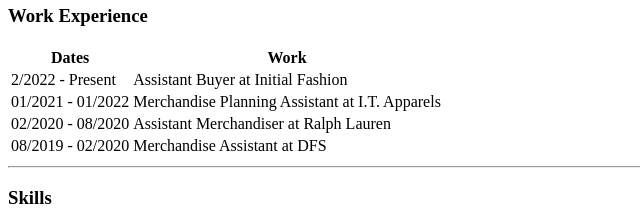
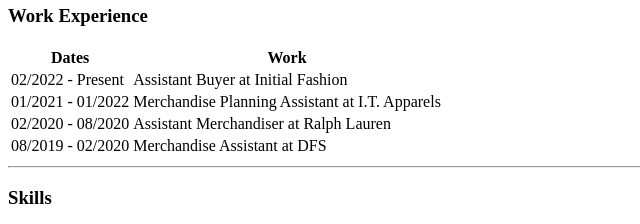
Before and after one commit to leohonlmc/CV, a plain HTML site: page index.html in a window 1280 px wide. Shown: the part 535-759 px from the top of the page, 0-640 px from the left. Drawn offline with Linux system fonts and the light colour scheme.

Commit message:
Update index.html

```diff
--- a/index.html
+++ b/index.html
@@ -29,7 +29,7 @@
          </tr>
        </thead>
        <tr>
-         <td>2/2022 - Present</td>
+         <td>02/2022 - Present</td>
          <td>Assistant Buyer at Initial Fashion</td>
       </tr>
        <tr>
```
